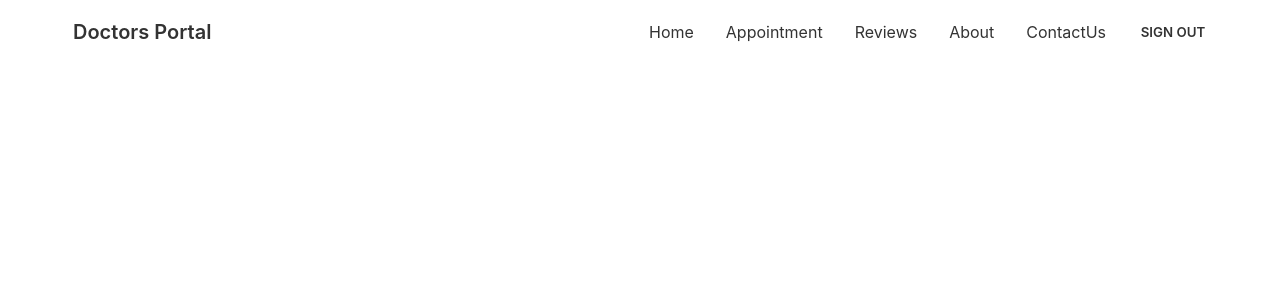
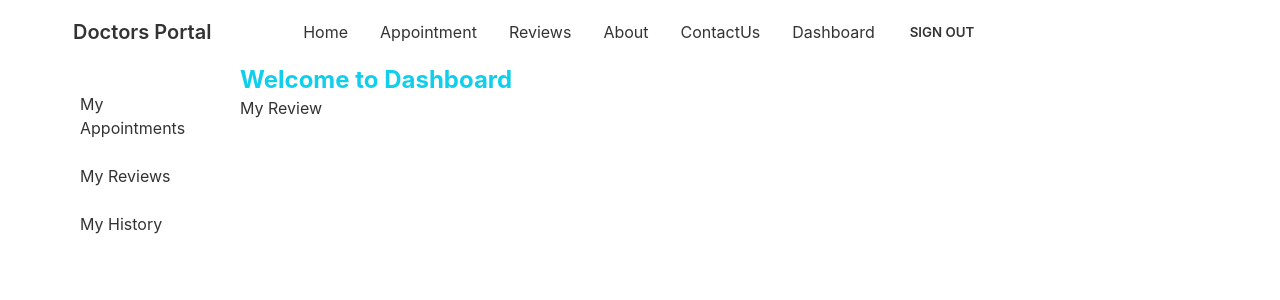
Before and after one commit to ahmed-nasir/Doctors-portal-client, a React (Create React App) app: page /dashboard/review in a window 1280 px wide. Shown: the top 300 px of the page. Built offline with nearby package versions, Linux system fonts and the light colour scheme; no server answers; sample sign-in values are in the browser's storage.

Commit message:
create Dashboard & fetch data into a table

```diff
--- a/src/App.js
+++ b/src/App.js
@@ -13,6 +13,10 @@
 
 import { toast, ToastContainer } from 'react-toastify';
 import 'react-toastify/dist/ReactToastify.css'
+import Dashboard from './Pages/Dashboard/Dashboard';
+import MyAppointments from './Pages/Dashboard/MyAppointments';
+import MyReview from './Pages/Dashboard/MyReview';
+import MyHistory from './Pages/Dashboard/MyHistory';
 
 
 function App() {
@@ -27,6 +31,13 @@
             <Appointment />
           </RequirAuth>
         } />
+        <Route path='dashboard' element={<RequirAuth>
+          <Dashboard></Dashboard>
+        </RequirAuth>}>
+          <Route index element={<MyAppointments></MyAppointments>}></Route>
+          <Route path='review' element={<MyReview></MyReview>}></Route>
+          <Route path='history' element={<MyHistory></MyHistory>}></Route>
+        </Route>
         <Route path='/reviews' element={<Reviews />} />
 
         <Route path='/login' element={<Login />} />
--- a/src/Pages/Appointment/BookingModal.js
+++ b/src/Pages/Appointment/BookingModal.js
@@ -4,7 +4,7 @@
 import { useAuthState } from 'react-firebase-hooks/auth';
 import { toast } from 'react-toastify';
 
-const BookingModal = ({ date, treatment, setTreatment,refetch }) => {
+const BookingModal = ({ date, treatment, setTreatment, refetch }) => {
     const { _id, name, slots } = treatment;
     const [user, loading, error] = useAuthState(auth);
     const formatedDate = format(date, 'PP');
@@ -19,7 +19,8 @@
             treatment: name,
             date: formatedDate,
             slot,
-            patient: user.displayName,
+            patient: user.email,
+            patientName: user.displayName,
             phone: event.target.phone.value
         }
 
--- /dev/null
+++ b/src/Pages/Dashboard/Dashboard.js
@@ -0,0 +1,27 @@
+import React from 'react';
+import { Link, Outlet } from 'react-router-dom';
+
+const Dashboard = () => {
+    return (
+        <div class="drawer drawer-mobile">
+            <input id="dashboard-sidebar" type="checkbox" class="drawer-toggle" />
+            <div class="drawer-content">
+                {/* <!-- Page content here --> */}
+                <h2 className='text-2xl text-primary font-bold'>Welcome to Dashboard</h2>
+                <Outlet></Outlet>
+            </div>
+            <div class="drawer-side">
+                <label for="dashboard-sidebar" class="drawer-overlay"></label>
+                <ul class="menu p-4 overflow-y-auto w-48 bg-base-100 text-base-content">
+                    {/* <!-- Sidebar content here --> */}
+                    <li><Link to='/dashboard'>My Appointments</Link></li>
+                    <li><Link to='/dashboard/review'>My Reviews</Link></li>
+                    <li><Link to='/dashboard/history'>My History</Link></li>
+                </ul>
+
+            </div>
+        </div>
+    );
+};
+
+export default Dashboard;
--- /dev/null
+++ b/src/Pages/Dashboard/MyAppointments.js
@@ -0,0 +1,53 @@
+import React, { useEffect, useState } from 'react';
+import { useAuthState } from 'react-firebase-hooks/auth';
+import auth from '../../firebase.init';
+
+const MyAppointments = () => {
+
+    const [appointments, setAppointments] = useState([]);
+    const [user, loading, error] = useAuthState(auth);
+
+    useEffect(() => {
+        if (user) {
+            fetch(`http://localhost:5000/booking?patient=${user.email}`)
+                .then(res => res.json())
+                .then(data => setAppointments(data));
+        }
+    }, [user])
+
+
+    return (
+        <div>
+            <h2>My Appointment {appointments.length}</h2>
+
+            <div class="overflow-x-auto">
+                <table class="table w-full">
+                    {/* <!-- head --> */}
+                    <thead>
+                        <tr>
+                            <th></th>
+                            <th>Name</th>
+                            <th>Date</th>
+                            <th>Time</th>
+                            <th>Treatment</th>
+                        </tr>
+                    </thead>
+                    <tbody>
+                        {
+                            appointments.map((appointment,index) => <tr>
+                                <th>{index+1}</th>
+                                <td>{appointment.patientName}</td>
+                                <td>{appointment.date}</td>
+                                <td>{appointment.slot}</td>
+                                <td>{appointment.treatment}</td>
+                            </tr>)
+                        }
+                    </tbody>
+                </table>
+            </div>
+
+        </div>
+    );
+};
+
+export default MyAppointments;
--- /dev/null
+++ b/src/Pages/Dashboard/MyHistory.js
@@ -0,0 +1,11 @@
+import React from 'react';
+
+const MyHistory = () => {
+    return (
+        <div>
+            <h2>My Story</h2>
+        </div>
+    );
+};
+
+export default MyHistory;
--- /dev/null
+++ b/src/Pages/Dashboard/MyReview.js
@@ -0,0 +1,11 @@
+import React from 'react';
+
+const MyReview = () => {
+    return (
+        <div>
+            <h2>My Review</h2>
+        </div>
+    );
+};
+
+export default MyReview;
--- a/src/Pages/Shared/Navbar.js
+++ b/src/Pages/Shared/Navbar.js
@@ -14,10 +14,13 @@
             <li><Link to='/reviews'>Reviews</Link></li>
             <li><Link to='/about'>About</Link></li>
             <li><Link to='/contactUs'>ContactUs</Link></li>
+            {
+                user && <li><Link to='/dashboard'>Dashboard</Link></li>
+            }
             <li>{
                 user
                     ?
-                    <button onClick={()=>signOut(auth)} className="btn btn-ghost">Sign Out</button>
+                    <button onClick={() => signOut(auth)} className="btn btn-ghost">Sign Out</button>
                     :
                     <Link to='/login'>LogIn</Link>
             }</li>
@@ -43,6 +46,11 @@
                     {menuItems}
                 </ul>
             </div>
+            <div className="navbar-end">
+                <label tabIndex="1" for="dashboard-sidebar" className="btn btn-ghost lg:hidden">
+                    <svg xmlns="http://www.w3.org/2000/svg" className="h-5 w-5" fill="none" viewBox="0 0 24 24" stroke="currentColor"><path strokeLinecap="round" strokeLinejoin="round" strokeWidth="2" d="M4 6h16M4 12h8m-8 6h16" /></svg>
+                </label>
+            </div>
         </div>
     );
 };
```
